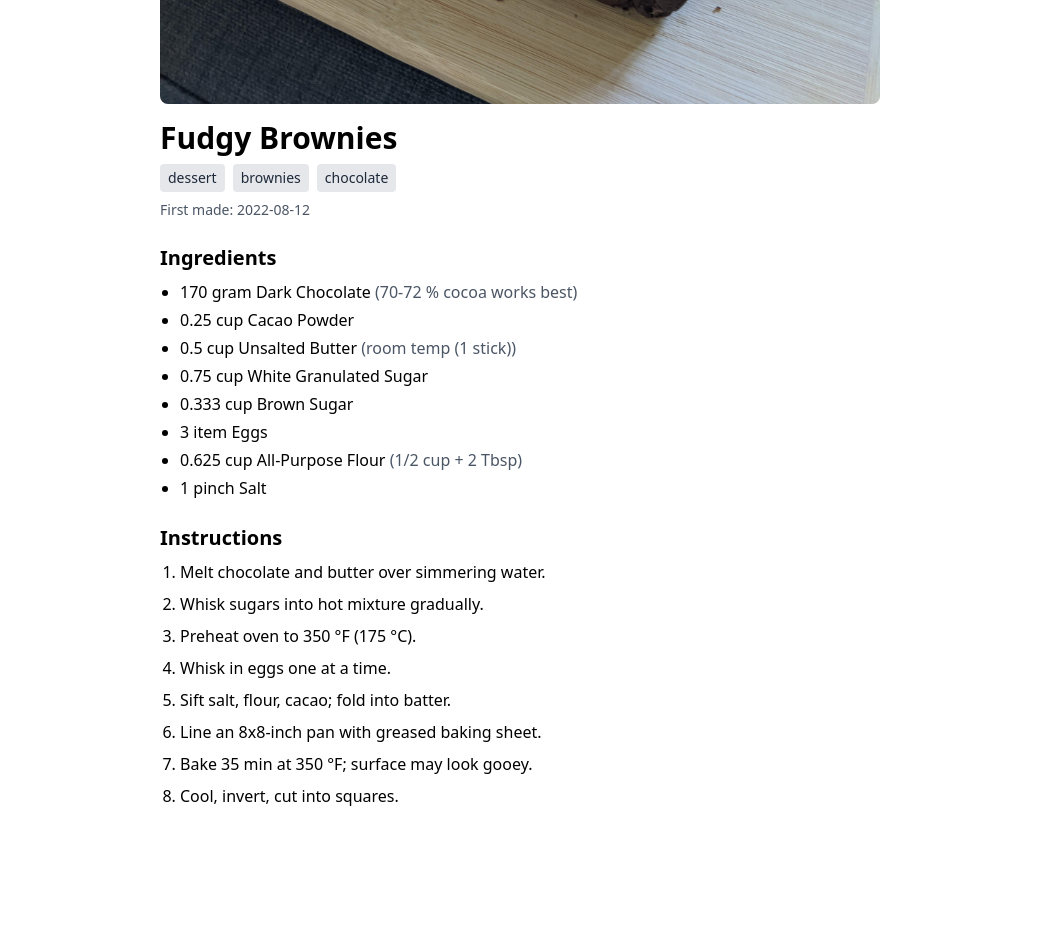
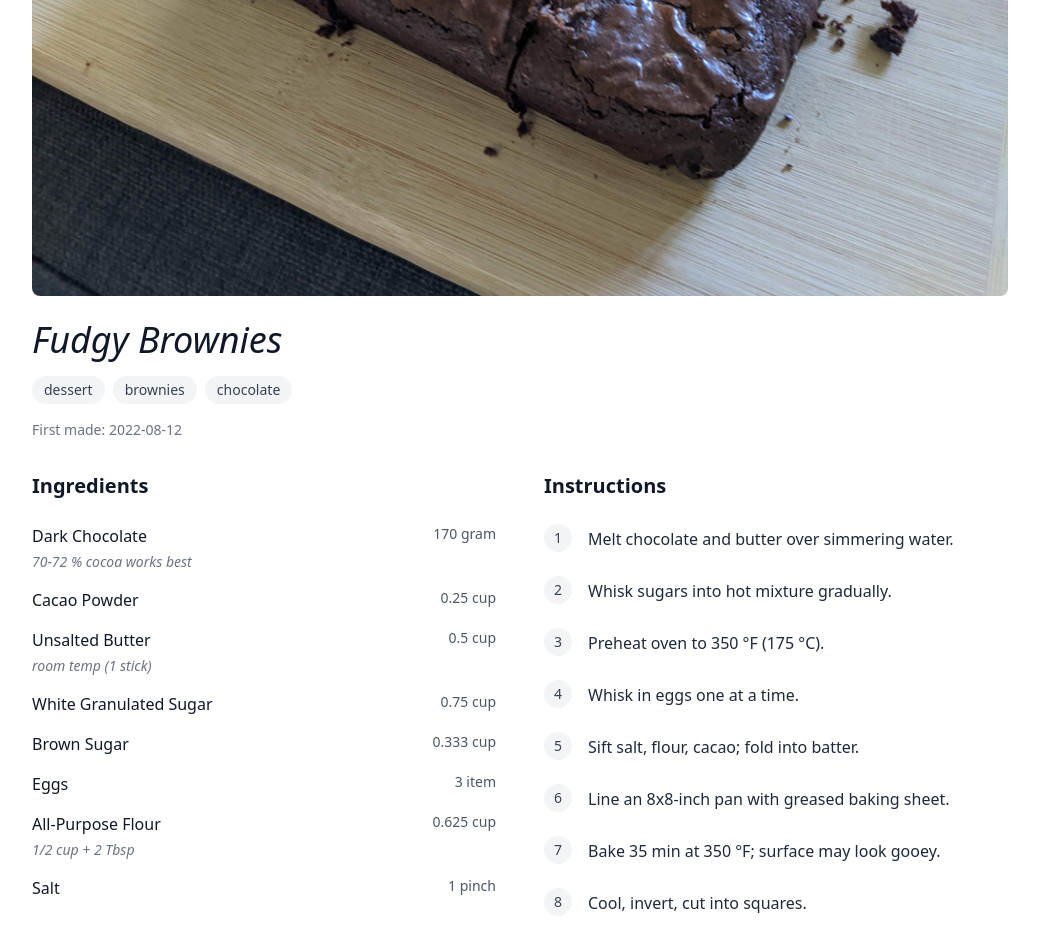
Before and after one commit to makto-toruk/recipe-architect, a Next.js app: page /recipes/fudgy_brownies in a window 1280 px wide. Shown: the part 460-1400 px from the top of the page, without its empty margins (120-1159 px from the left). Before the commit the page ends 1292 px from the top, so only its background shows below. Built offline with nearby package versions, Linux system fonts and the light colour scheme.

Commit message:
image top, ingr, instr bottom

```diff
--- a/app/recipes/[slug]/page.tsx
+++ b/app/recipes/[slug]/page.tsx
@@ -19,14 +19,38 @@ export default async function Page(props: { params: { slug: string } }) {
   const { recipe, ingredients, units } = data as LoadedRecipe;
 
   return (
-    <main className="p-6 max-w-3xl mx-auto">
+    <main className="min-h-screen bg-white">
+      <div className="max-w-5xl mx-auto p-6">
+        {/* Recipe Header - Full Width */}
         <RecipeHeader recipe={recipe} />
+
+        {/* Mobile: Stacked Layout */}
+        <div className="lg:hidden">
           <RecipeIngredients
             recipe={recipe}
             ingredients={ingredients}
             units={units}
           />
           <RecipeInstructions recipe={recipe} />
+        </div>
+
+        {/* Desktop: Side-by-side Layout */}
+        <div className="hidden lg:grid lg:grid-cols-2 lg:gap-12">
+          {/* Left Column - Ingredients */}
+          <div>
+            <RecipeIngredients
+              recipe={recipe}
+              ingredients={ingredients}
+              units={units}
+            />
+          </div>
+
+          {/* Right Column - Instructions */}
+          <div>
+            <RecipeInstructions recipe={recipe} />
+          </div>
+        </div>
+      </div>
     </main>
   );
 }
--- a/components/RecipeHeader.tsx
+++ b/components/RecipeHeader.tsx
@@ -1,34 +1,30 @@
+import type { Recipe } from "@/types";
+
 type Props = {
-  recipe: {
-    title: string;
-    tags?: string[];
-    image?: string;
-    first_made?: string;
-    last_made?: string;
-  };
+  recipe: Recipe;
 };
 
 export default function RecipeHeader({ recipe }: Props) {
   const { title, tags, image, first_made, last_made } = recipe;
 
   return (
-    <header className="mb-6">
+    <header className="mb-8">
       {image && (
         <img
           src={`/images/${image}`}
           alt={title}
-          className="w-full h-auto rounded-lg mb-4"
+          className="w-full h-auto rounded-lg mb-6"
         />
       )}
 
-      <h1 className="text-3xl font-bold mb-2">{title}</h1>
+      <h1 className="text-4xl font-light italic mb-4 text-gray-900">{title}</h1>
 
       {tags && tags.length > 0 && (
-        <div className="flex flex-wrap gap-2 mb-2">
+        <div className="flex flex-wrap gap-2 mb-4">
           {tags.map((tag) => (
             <span
               key={tag}
-              className="bg-gray-200 text-gray-800 px-2 py-1 text-sm rounded"
+              className="bg-gray-100 text-gray-700 px-3 py-1 text-sm rounded-full"
             >
               {tag}
             </span>
@@ -37,7 +33,7 @@ export default function RecipeHeader({ recipe }: Props) {
       )}
 
       {(first_made || last_made) && (
-        <p className="text-sm text-gray-600">
+        <p className="text-sm text-gray-500">
           {first_made === last_made
             ? `First made: ${first_made}`
             : `First made: ${first_made}, Last made: ${last_made}`}
--- a/components/RecipeIngredients.tsx
+++ b/components/RecipeIngredients.tsx
@@ -1,14 +1,9 @@
-type Ingredient = {
-  ref: string;
-  qty: number;
-  unit: string;
-  note?: string;
-};
+import type { Recipe, Ingredients, Units } from "@/types";
 
 type Props = {
-  recipe: { ingredients: Ingredient[] };
-  ingredients: Record<string, { name: string }>;
-  units: Record<string, { name: string }>;
+  recipe: Recipe;
+  ingredients: Ingredients;
+  units: Units;
 };
 
 export default function RecipeIngredients({
@@ -17,16 +12,23 @@ export default function RecipeIngredients({
   units,
 }: Props) {
   return (
-    <section className="mb-6">
-      <h2 className="text-xl font-semibold mb-2">Ingredients</h2>
-      <ul className="list-disc pl-5 space-y-1">
+    <section className="mb-6 lg:mb-0">
+      <h2 className="text-xl font-semibold mb-6 text-gray-900">Ingredients</h2>
+      <ul className="space-y-4">
         {recipe.ingredients.map((ing, i) => {
           const name = ingredients[ing.ref]?.name ?? ing.ref;
           const unit = units[ing.unit]?.name ?? ing.unit;
           return (
-            <li key={i}>
-              {ing.qty} {unit} {name}
-              {ing.note && <span className="text-gray-600"> ({ing.note})</span>}
+            <li key={i} className="flex flex-col gap-1">
+              <div className="flex justify-between items-start">
+                <span className="text-gray-900">{name}</span>
+                <span className="text-sm font-medium text-gray-600 ml-2 flex-shrink-0">
+                  {ing.qty} {unit}
+                </span>
+              </div>
+              {ing.note && (
+                <span className="text-sm text-gray-500 italic">{ing.note}</span>
+              )}
             </li>
           );
         })}
--- a/components/RecipeInstructions.tsx
+++ b/components/RecipeInstructions.tsx
@@ -1,19 +1,21 @@
-type Instruction = {
-  step: number;
-  text: string;
-};
+import type { Recipe } from "@/types";
 
 type Props = {
-  recipe: { instructions: Instruction[] };
+  recipe: Recipe;
 };
 
 export default function RecipeInstructions({ recipe }: Props) {
   return (
     <section>
-      <h2 className="text-xl font-semibold mb-2">Instructions</h2>
-      <ol className="list-decimal pl-5 space-y-2">
+      <h2 className="text-xl font-semibold mb-6 text-gray-900">Instructions</h2>
+      <ol className="space-y-6">
         {recipe.instructions.map((inst) => (
-          <li key={inst.step}>{inst.text}</li>
+          <li key={inst.step} className="flex gap-4">
+            <span className="flex-shrink-0 w-7 h-7 bg-gray-100 text-gray-700 rounded-full flex items-center justify-center text-sm font-medium">
+              {inst.step}
+            </span>
+            <p className="text-gray-800 leading-relaxed pt-0.5">{inst.text}</p>
+          </li>
         ))}
       </ol>
     </section>
```
Lines whose indentation alone changed are shown as unchanged.
